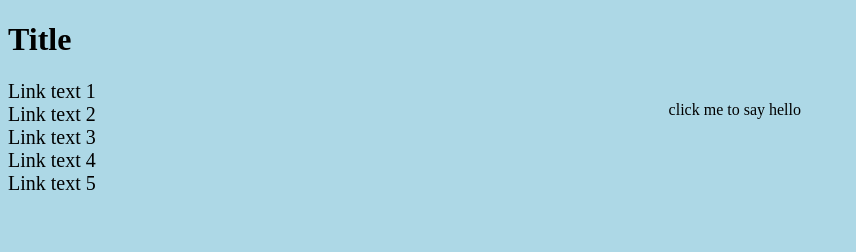
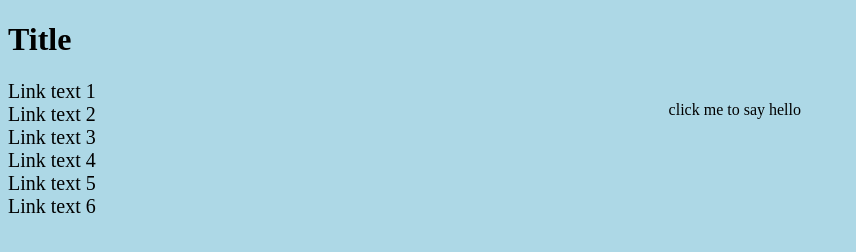
Before and after one commit to mollyharley/front-end, a plain HTML site: page index.html in a window 1280 px wide. Shown: the whole page, without its empty margins (0-856 px from the left). Drawn offline with Linux system fonts and the light colour scheme.

Commit message:
my first commit

```diff
--- a/index.html
+++ b/index.html
@@ -14,6 +14,7 @@
       <a href="#">Link text 3</a>
       <a href="#">Link text 4</a>
       <a href="#">Link text 5</a>
+      <a href="#">Link text 6</a>
     </nav>
     <main>
       <p id= "hello"> click me to say hello </p>
```
